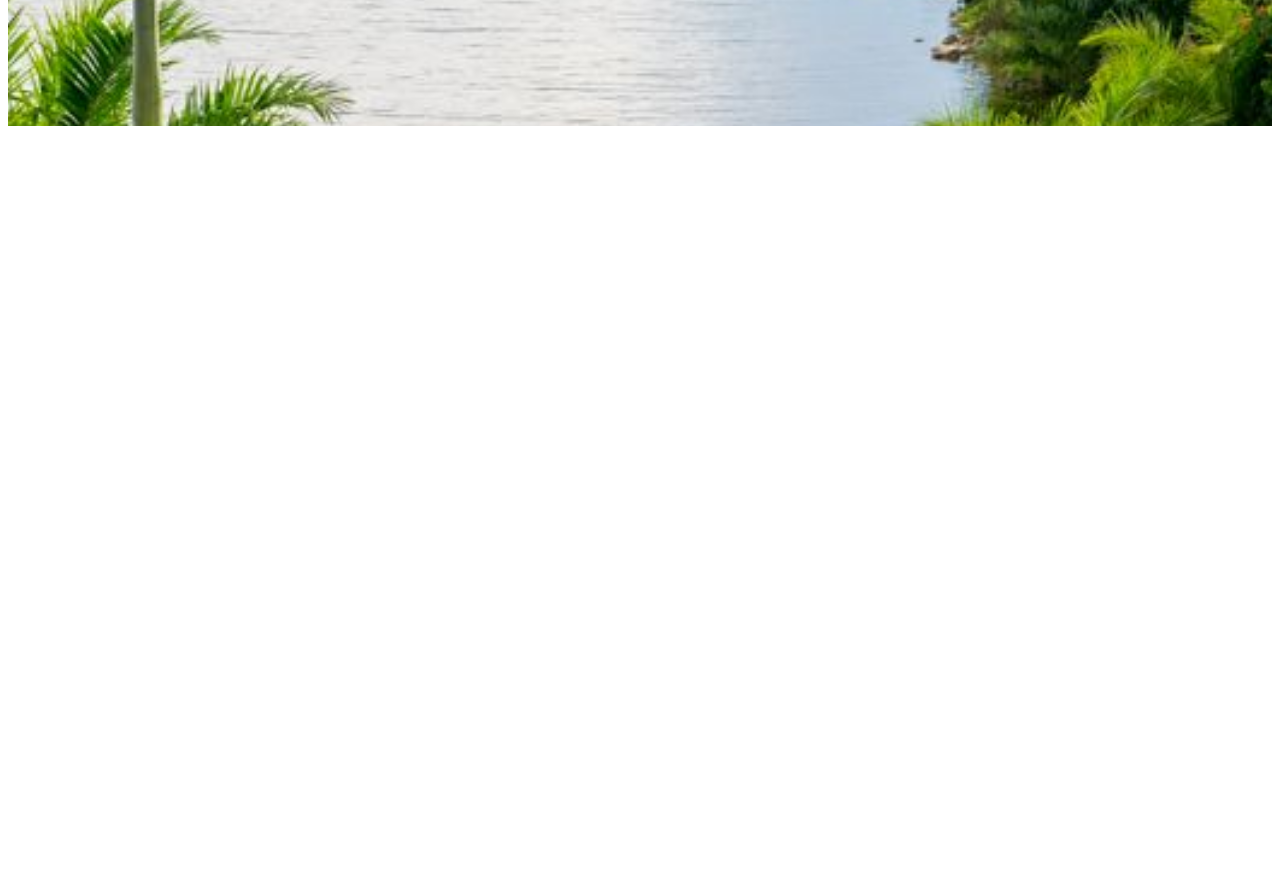
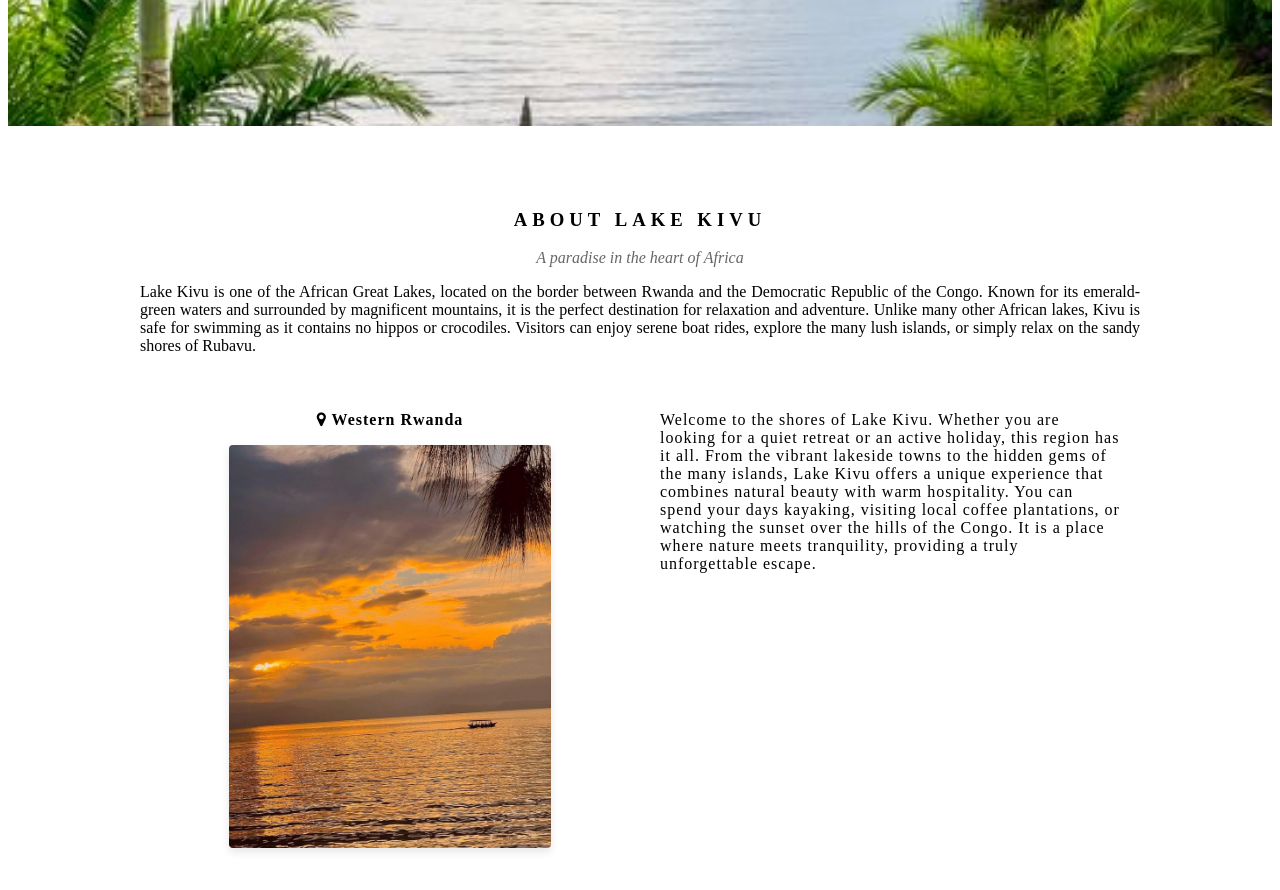
Before and after one commit to bea312/Parallax-Website-Clone, a plain HTML site: page index.html in a window 1280 px wide. Shown: the part 440-1330 px from the top of the page. Before the commit the page ends 800 px from the top, so only its background shows below. Drawn offline with Linux system fonts and the light colour scheme.

Commit message:
stlying about

```diff
--- a/index.html
+++ b/index.html
@@ -26,6 +26,27 @@
         </div>
     </header>
 
+    <section id="about" class="section-content">
+  <h3 class="title">ABOUT LAKE KIVU</h3>
+  <p class="subtitle"><em>A paradise in the heart of Africa</em></p>
+
+  <p class="main-description">
+    Lake Kivu is one of the African Great Lakes, located on the border between Rwanda and the Democratic Republic of the Congo. Known for its emerald-green waters and surrounded by magnificent mountains, it is the perfect destination for relaxation and adventure. Unlike many other African lakes, Kivu is safe for swimming as it contains no hippos or crocodiles. Visitors can enjoy serene boat rides, explore the many lush islands, or simply relax on the sandy shores of Rubavu.
+  </p>
+
+  <div class="grid-row">
+    <div class="col-half">
+      <p><b><i class="fa fa-map-marker"></i> Western Rwanda</b></p>
+      <img src="./Yep, Another beach has sunset, sunset beach pictures wallpaper because this is where Sy belongs here.jpeg" class="profile-img" alt="Lake Kivu View">
+    </div>
+    <div class="col-half text-left">
+      <p>
+        Welcome to the shores of Lake Kivu. Whether you are looking for a quiet retreat or an active holiday, this region has it all. From the vibrant lakeside towns to the hidden gems of the many islands, Lake Kivu offers a unique experience that combines natural beauty with warm hospitality. You can spend your days kayaking, visiting local coffee plantations, or watching the sunset over the hills of the Congo. It is a place where nature meets tranquility, providing a truly unforgettable escape.
+      </p>
+    </div>
+  </div>
+</section>
+
 
 
 </body>
--- a/styles.css
+++ b/styles.css
@@ -64,3 +64,56 @@ body{
             font-size: 25px;
             letter-spacing: 10px;
         }
+        /*about */
+        .section-content {
+    padding: 64px 16px;
+    max-width: 1000px;
+    margin: auto;
+    text-align: center;
+
+}
+
+.title {
+    letter-spacing: 5px;
+    text-transform: uppercase;
+    color: #000;
+}
+
+
+.subtitle {
+    margin: 15px 0;
+    opacity: 0.6;
+    font-style: italic;
+}
+
+.main-description {
+    text-align: justify;
+    margin-bottom: 40px;
+}
+
+.grid-row {
+    display: flex;
+    flex-wrap: wrap;
+    align-items: flex-start;
+}
+
+
+.col-half {
+    flex: 50%;
+    padding: 0 20px;
+    box-sizing: border-box;
+    letter-spacing: 1px;
+
+
+}
+
+.text-left {
+    text-align: left;
+}
+
+.profile-img {
+    width: 70%;
+    max-width: 500px;
+    border-radius: 4px;
+    box-shadow: 0 4px 8px rgba(0,0,0,0.1);
+}
```
Also changed, not shown: Yep, Another beach has sunset, sunset beach pictures wallpaper because this is where Sy belongs here.jpeg (added).
